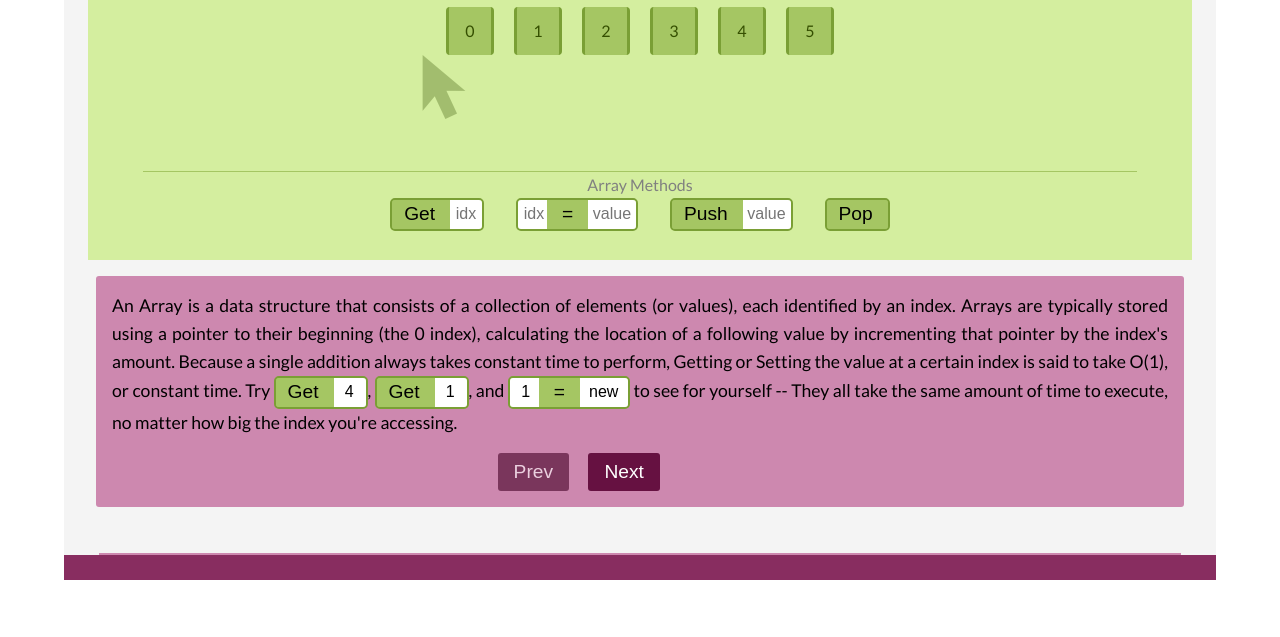
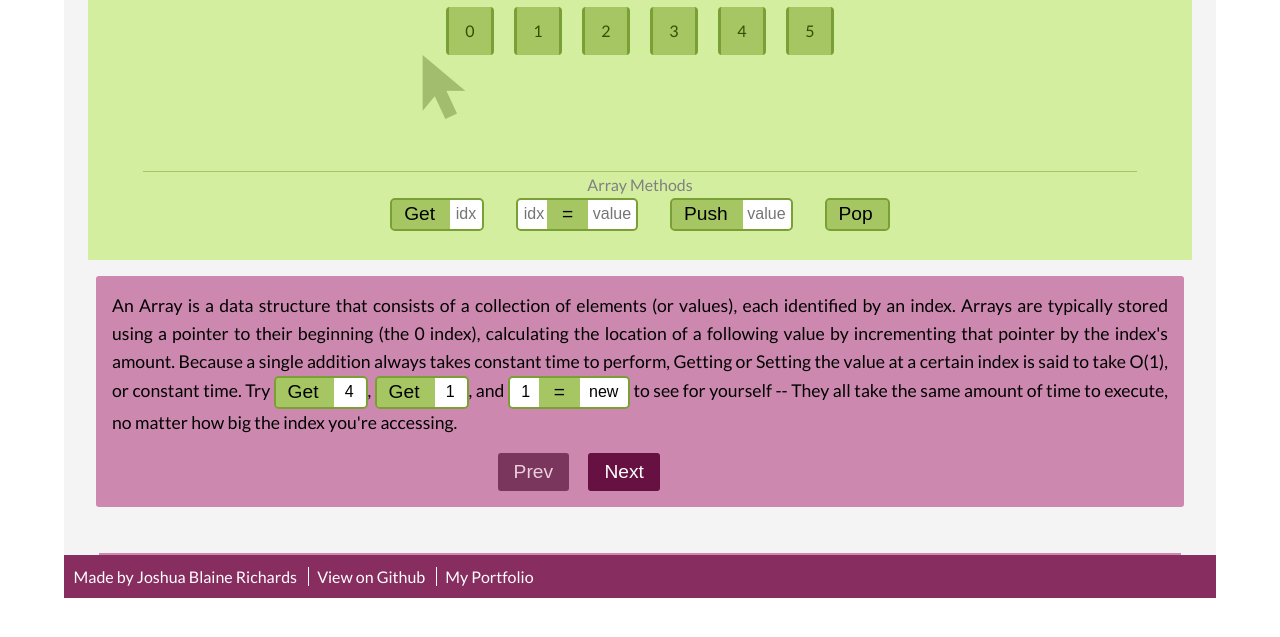
Before and after one commit to JessicaBlaine/DataInStructures, a website built with webpack: page index.html in a window 1280 px wide. Shown: the part 127-764 px from the top of the page. Built offline with nearby package versions, Linux system fonts and the light colour scheme.

Commit message:
added footer with info and links

```diff
--- a/css/app.css
+++ b/css/app.css
@@ -67,3 +67,25 @@
 .accordion__copy--open {
   display: block;
 }
+
+footer {
+  color: white;
+  padding: 0.6rem;
+}
+
+footer a {
+  text-decoration: none;
+  color: white;
+  margin-left: 0.5rem;
+  padding-left: 0.5rem;
+  border-left: 1px solid white;
+  transition: 0.2s ease-out;
+}
+footer a:hover {
+  text-decoration: underline;
+  color: #A5C663;
+}
+
+/*footer a:before {
+  content: "|  "
+}*/
--- a/index.html
+++ b/index.html
@@ -22,21 +22,13 @@
         </div>
       </div>
 
-      <!-- <div class="accordion__item hash-table-info">
-        <h3 class="accordion__title js-title">Hash Table</h3>
-        <div class="content accordion__copy js-copy">
-          <span>Hash Table information, yay!</span>
-        </div>
+      <div class="accordion__item">
+        <footer>
+          <span>Made by Joshua Blaine Richards</span>
+          <a href="https://github.com/joshuablaine/DataInStructures">View on Github</a>
+          <a href="https://joshuablaine.github.io">My Portfolio</a>
+        </footer>
       </div>
-
-      <div class="accordion__item tree-info">
-        <h3 class="accordion__title js-title">Tree</h3>
-        <div class="content accordion__copy js-copy">
-          <span>Tree information, yay!</span>
-        </div>
-      </div> -->
-
-      <div class="accordion__item"></div>
 
     <div/>
   </body>
```
